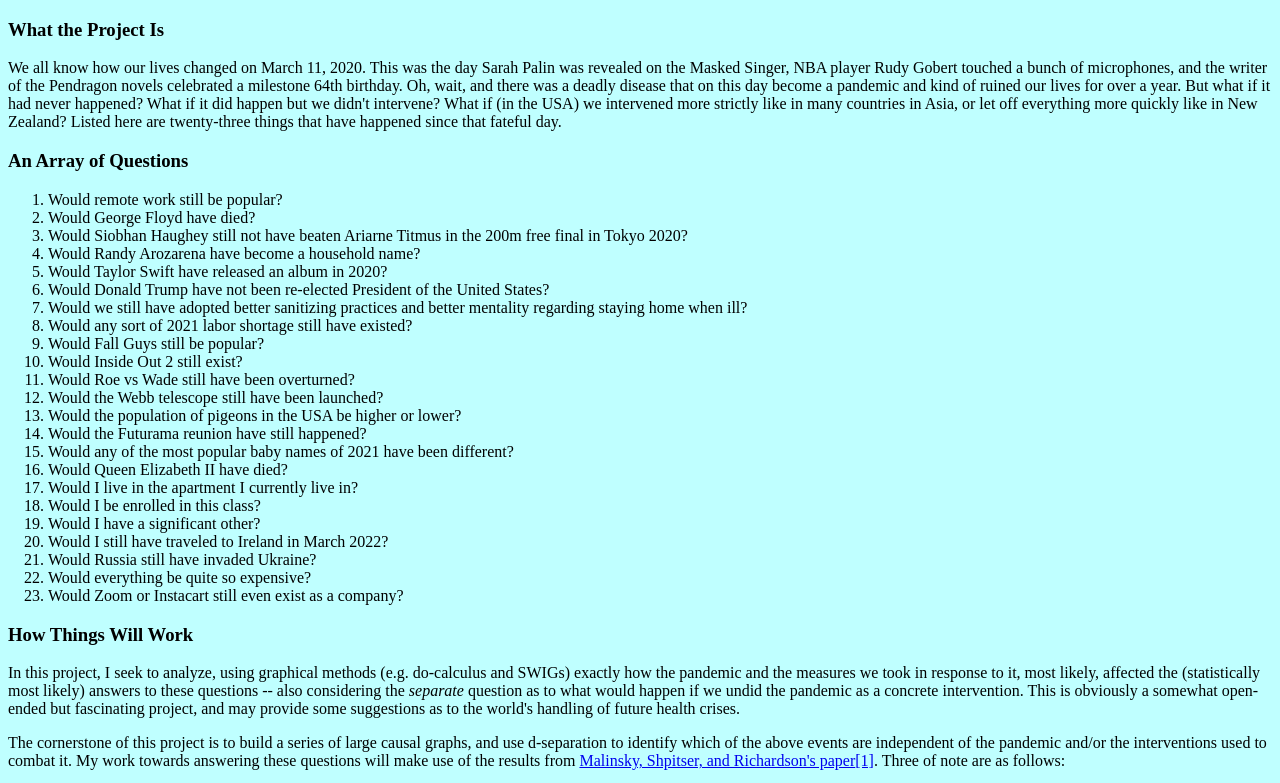
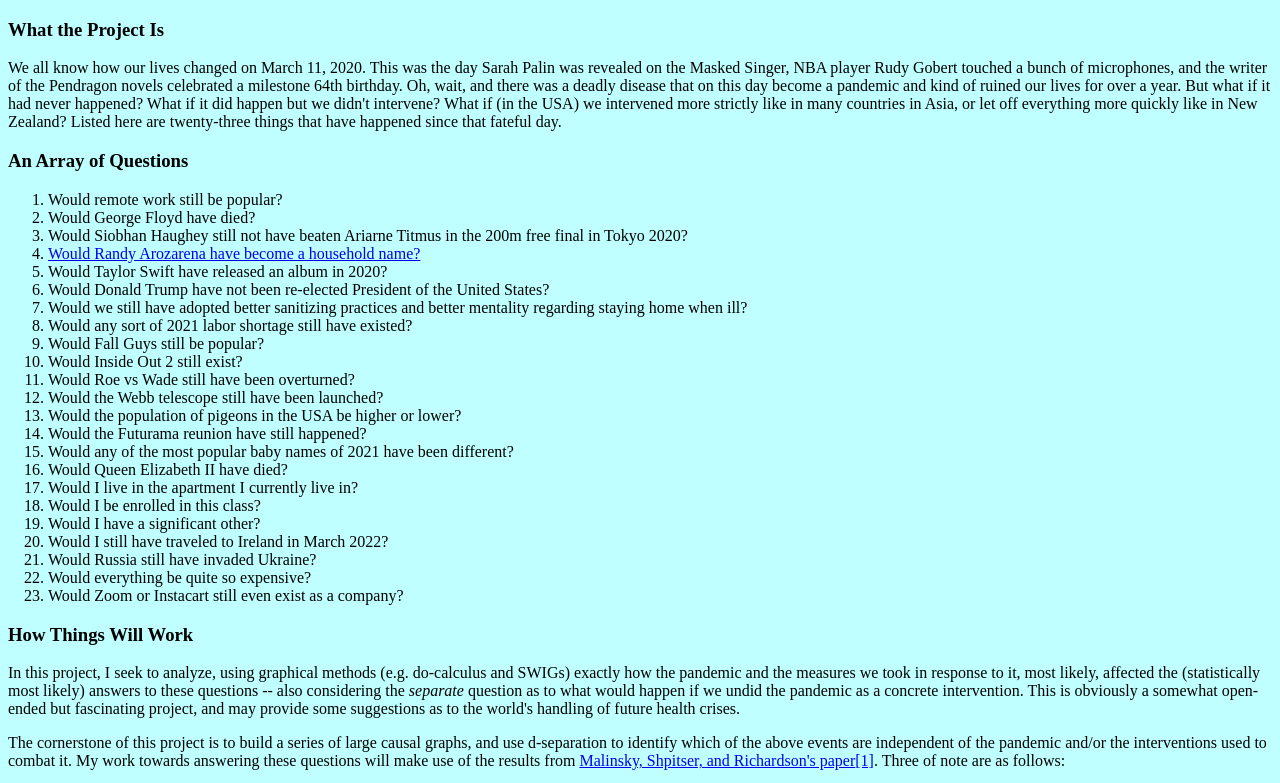
Before and after one commit to mathbird7283/mathbird7283.github.io, a plain HTML site: page project22.html in a window 1280 px wide. Shown: the top 783 px of the page. Drawn offline with Linux system fonts and the light colour scheme.

Commit message:
Add files via upload

```diff
--- a/project22.html
+++ b/project22.html
@@ -16,7 +16,7 @@ Listed here are twenty-three things that have happened since that fateful day.</
 <li>Would remote work still be popular?</li>
 <li>Would George Floyd have died?</li>
 <li>Would Siobhan Haughey still not have beaten Ariarne Titmus in the 200m free final  in Tokyo 2020?</li>
-<li>Would Randy Arozarena have become a household name?</li>
+<li><a href="project22-4.html">Would Randy Arozarena have become a household name?</a></li>
 <li> Would Taylor Swift have released an album in 2020? </li>
 <li>Would Donald Trump have not been re-elected President of the United States?</li>
 <li>Would we still have adopted better sanitizing practices and better mentality regarding staying home when ill?</li>
```
